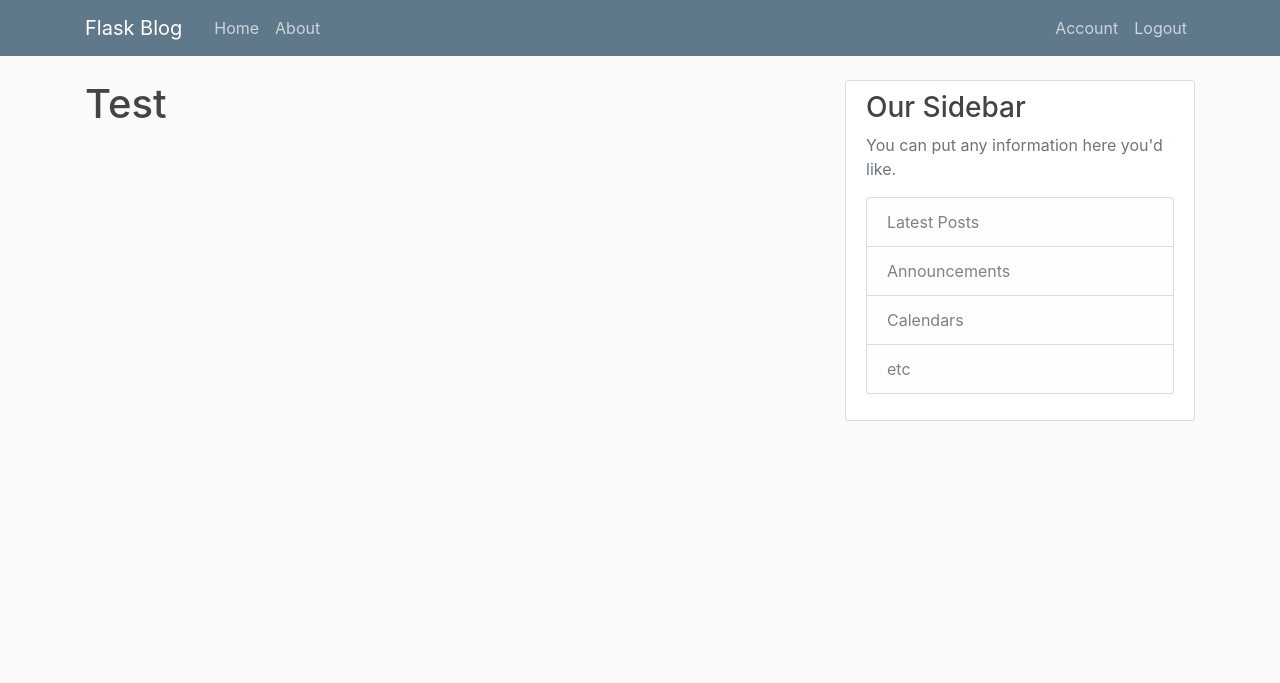
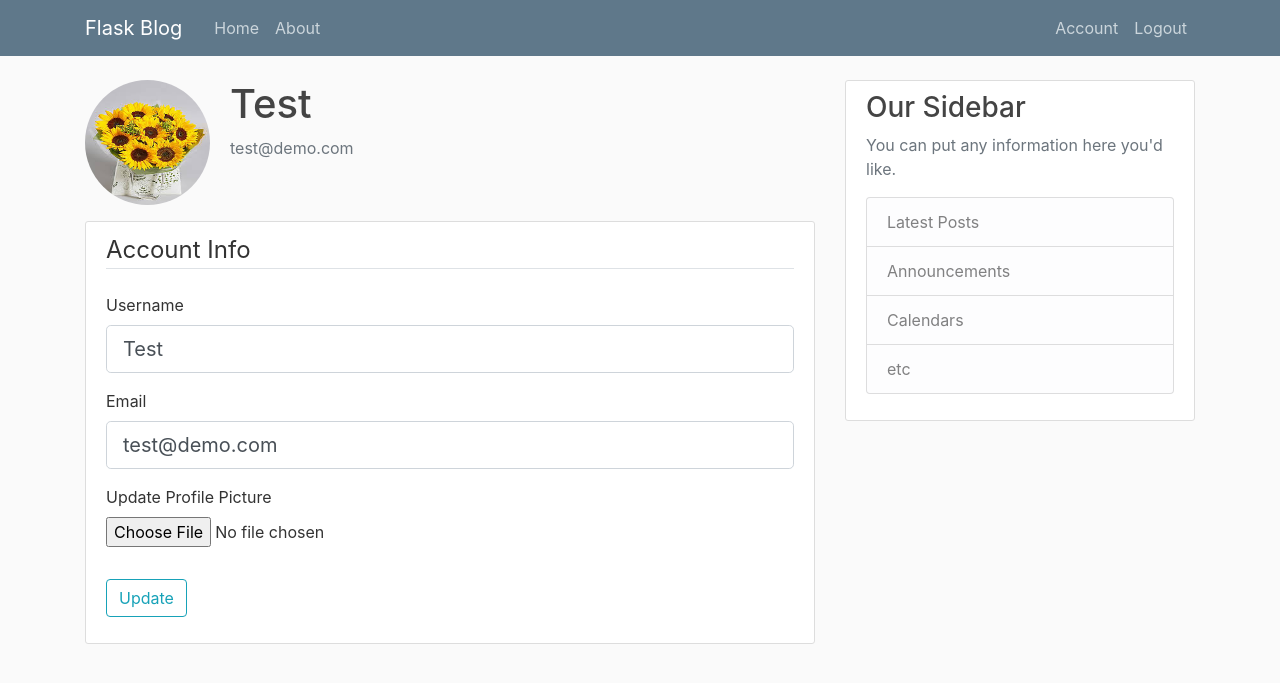
Before and after one commit to muchemicarol/flask_blog, a Flask app: page /account in a window 1280 px wide. Shown: the top 683 px of the page. Run offline with Flask 2, Linux system fonts and the light colour scheme; a user stored in the database is signed in; some libraries are stand-ins or nearby versions.

Commit message:
User Account and Profile

```diff
--- a/app/forms.py
+++ b/app/forms.py
@@ -1,4 +1,6 @@
 from flask_wtf import FlaskForm
+from flask_wtf.file import FileField, FileAllowed  # Changing the profile picture.
+from flask_login import current_user
 from wtforms import StringField, PasswordField, SubmitField, BooleanField
 from wtforms.validators import  DataRequired, Length, Email, EqualTo, ValidationError
 from app.models import User
@@ -32,3 +34,30 @@ class LoginForm(FlaskForm):
     password = PasswordField('Password', validators=[DataRequired()])
     remember = BooleanField('Remember Me')  # Allows user to stay logged in after the browser closes using a secure cookie.
     submit = SubmitField('Log In')
+
+
+class UpdateAccountForm(FlaskForm):
+    username = StringField('Username',
+                           validators=[DataRequired(), Length(min=2, max=20)])
+    email = StringField('Email',
+                        validators=[DataRequired(), Email()])
+    picture = FileField('Update Profile Picture',
+                        validators=[FileAllowed(['jpeg', 'png'])])
+    submit = SubmitField('Update')
+
+    # Brings about the uniqueness factor of the username.
+    # Once a user inputs an already existing username, an error message is raised.
+    def validate_username(self, username):
+        # Ensures that changes are allowed if the given username and email are different.
+        if username.data != current_user.username:
+            user = User.query.filter_by(username=username.data).first()
+            if user:
+                raise ValidationError('That Username is taken, Please choose a different one')
+
+
+    def validate_email(self, email):
+        if email.data != current_user.email:
+
+            user = User.query.filter_by(email=email.data).first()
+            if user:
+                raise ValidationError('That email is taken, Please choose a different one')
--- a/app/models.py
+++ b/app/models.py
@@ -14,7 +14,7 @@ class User(db.Model, UserMixin):
     id = db.Column(db.Integer, primary_key=True)
     username = db.Column(db.String(20), unique=True, nullable=False)
     email = db.Column(db.String(20), unique=True, nullable=False)
-    image_file = db.Column(db.String(20), nullable=False, default='default.jpeg' )
+    image_file = db.Column(db.String(20), nullable=False, default='default.jpeg')
     password = db.Column(db.String(60), nullable=False)
     posts = db.relationship('Post', backref='author', lazy=True)
 
--- a/app/routes.py
+++ b/app/routes.py
@@ -1,6 +1,9 @@
+import os
+import secrets
+from PIL import Image
 from flask import render_template, url_for, flash, redirect, request
 from app import app, db, bcrypt
-from app.forms import RegistrationForm, LoginForm
+from app.forms import RegistrationForm, LoginForm, UpdateAccountForm
 from app.models import User, Post
 from flask_login import login_user, current_user, logout_user, login_required
 
@@ -85,7 +88,41 @@ def logout():
     logout_user()
     return redirect(url_for('home'))
 
-@app.route("/account")
+# Saving an image and resizing them
+
+
+def save_picture(form_picture):
+    random_hex = secrets.token_hex(8)
+    _, f_ext = os.path.splitext(form_picture.filename)
+    picture_fn = random_hex + f_ext
+    picture_path = os.path.join(app.root_path, 'static/img', picture_fn)
+    form_picture.save(picture_path)
+
+    output_size = (125, 125)
+    i = Image.open(form_picture)
+    i.thumbnail(output_size)
+    i.save(picture_path)
+
+    return picture_fn
+
+
+@app.route("/account", methods=['GET', 'POST'])
 @login_required  # This is a checker that ensures the user logs in before they can access the accounts page
 def account():
-    return render_template('account.html', title='Account')
+    form = UpdateAccountForm()
+    if form.validate_on_submit():
+        if form.picture.data:
+            picture_file = save_picture(form.picture.data)
+            current_user.image_file = picture_file
+        current_user.username = form.username.data
+        current_user.email = form.email.data
+        db.session.commit()
+        flash('Your changes are submitted !', 'success')
+        return redirect(url_for('account'))
+    # Below populates the form with current user data before changes are implemented.
+    elif request.method == 'GET':
+        form.username.data = current_user.username
+        form.email.data = current_user.email
+    image_file = url_for('static', filename='img/' + current_user.image_file)
+    return render_template('account.html', title='Account',
+                           image_file=image_file, form=form)
--- a/app/templates/account.html
+++ b/app/templates/account.html
@@ -1,4 +1,59 @@
 {% extends "layout.html" %}
 {% block content %}
-     <h1>{{ current_user.username }}</h1>
+
+      <div class="media">
+        <img class="rounded-circle account-img" src="{{ image_file }}">
+        <div class="media-body">
+          <h2 class="account-heading">{{ current_user.username }}</h2>
+          <p class="text-secondary">{{ current_user.email }}</p>
+        </div>
+      </div>
+      <div class="content-section">
+        <form method="POST" action="" enctype="multipart/form-data">  <!-- With the action empty, it'll just post the info in the same route that we are currently in -->
+            {{ form.hidden_tag() }} <!-- Hidden tag adds CSRF token. Protection from certain attacks -->
+            <fieldset class="form-group">
+                <legend class="border-bottom mb-4">Account Info</legend>
+                <div class="form-group">
+                    {{ form.username.label(class="form-control-label") }}
+
+                    {% if form.username.error %}
+                         {{ form.username(class="form-control form-control-lg is-invalid") }}
+                        <div class="invalid-feedback">
+                            {% for error in form.username.errors %}
+                                <span>{{ error }}</span>
+                            {% endfor %}
+                        </div>
+                    {% else %}
+                        {{ form.username(class="form-control form-control-lg") }}
+                    {% endif %}
+
+
+                </div>
+                <div class="form-group">
+                    {{ form.email.label(class="form-control-label") }}
+                     {% if form.email.error %}
+                         {{ form.email(class="form-control form-control-lg is-invalid") }}
+                        <div class="invalid-feedback">
+                            {% for error in form.email.errors %}
+                                <span>{{ error }}</span>
+                            {% endfor %}
+                        </div>
+                    {% else %}
+                        {{ form.email(class="form-control form-control-lg") }}
+                    {% endif %}
+                </div>
+            <div class="form-group">
+                    {{ form.picture.label() }}
+                    {{ form.picture(class="form-control-file") }}
+                {% if form.picture.errors %}
+                    <span class="text-danger">{{ error }}</span></br>
+                {% endif %}
+            </div>
+
+            </fieldset>
+            <div class="form-group">
+                {{ form.submit(class='btn btn-outline-info') }}
+            </div>
+        </form>
+    </div>
 {% endblock content %}
--- a/run.py
+++ b/run.py
@@ -1,4 +1,4 @@
 from app import app
 
 if __name__ == '__main__':
-    app.run()
+    app.run(debug=True)
```
Also changed, not shown: app/site.db, app/static/img/2ff255b159b7c8ea.jpeg (added), app/static/img/default.jpeg (added).
